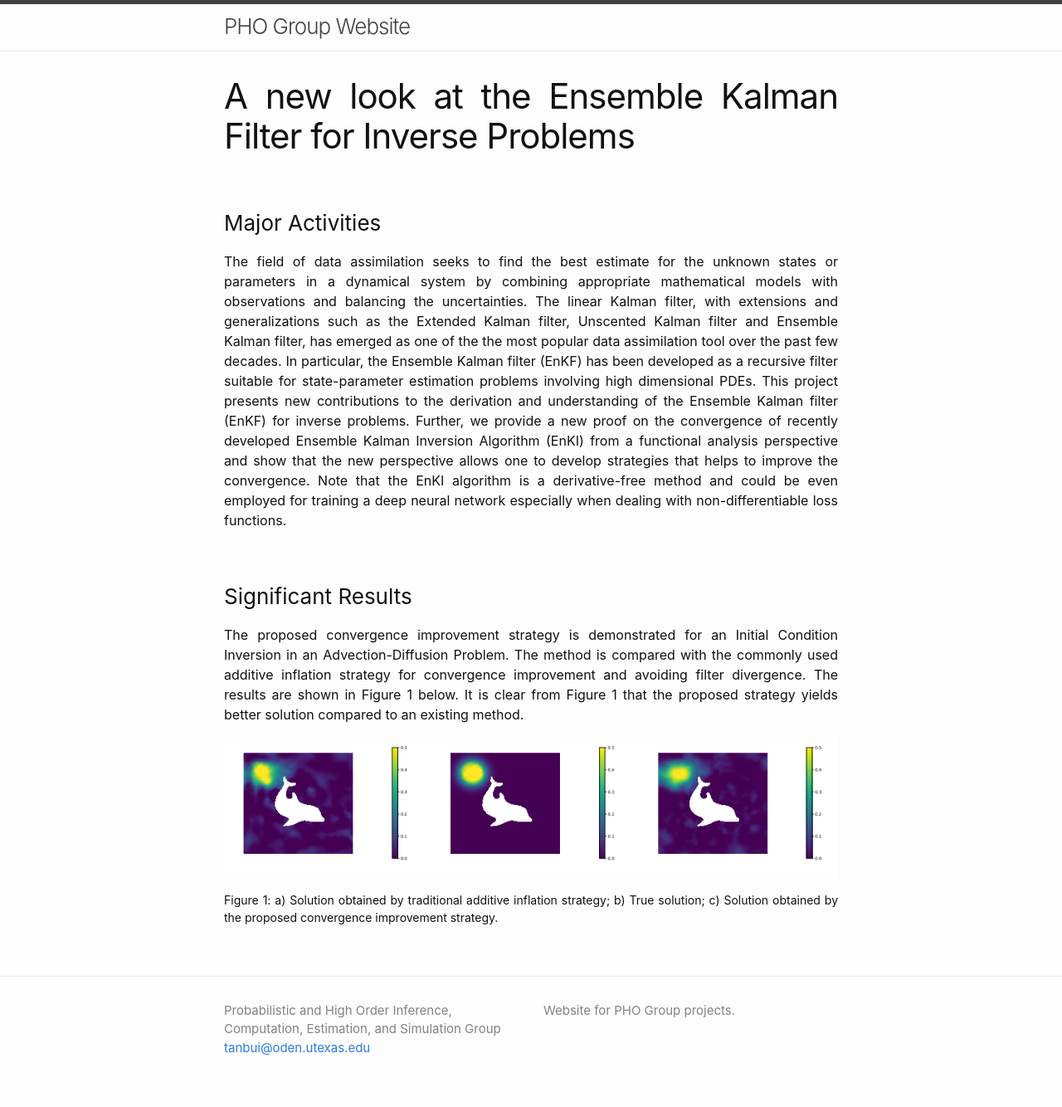
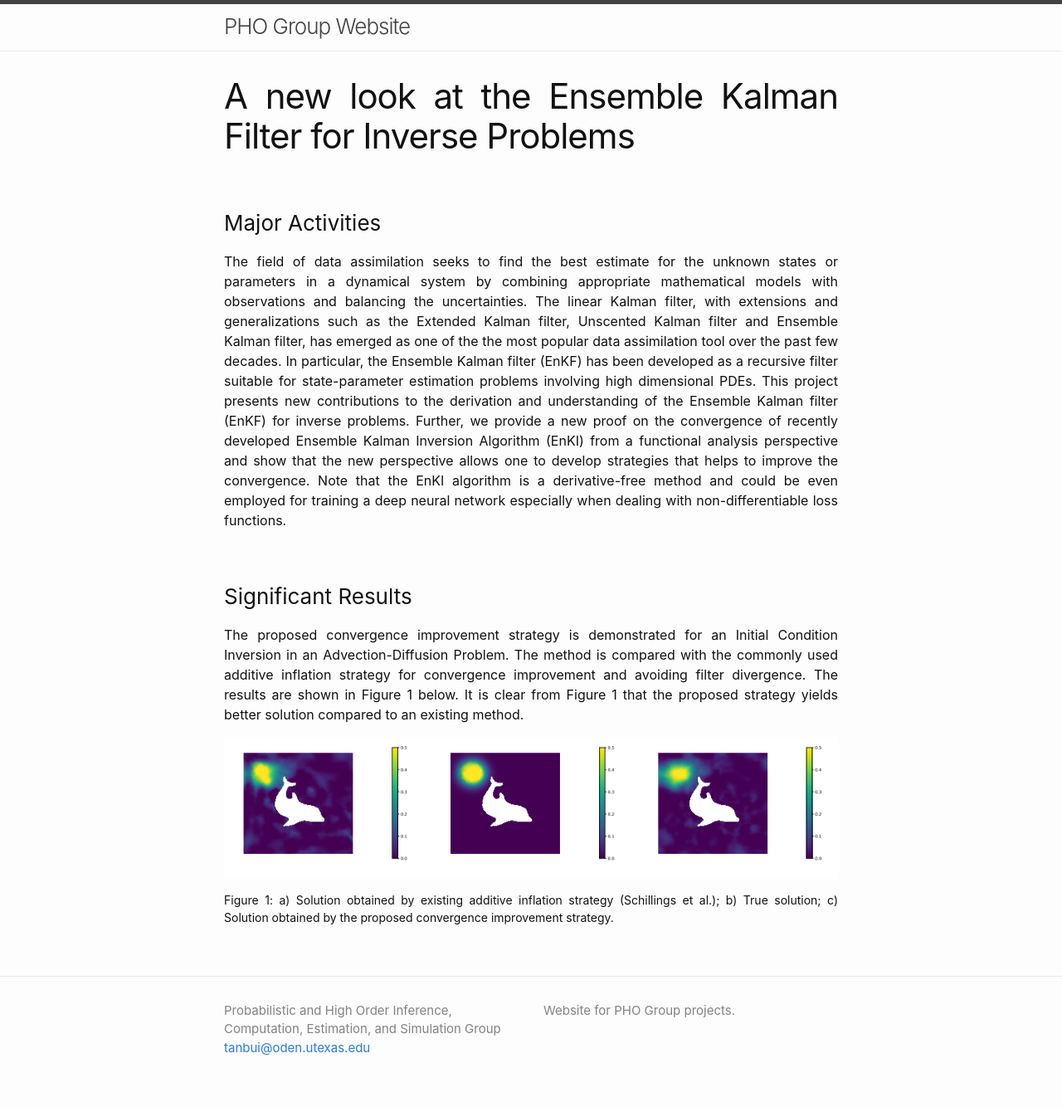
Before and after one commit to tscott-00/phogroup.github.io, a Jekyll site: the page built from nsf/EnKF.md, in a window 1280 px wide. Shown: the whole page at 83% size. Built offline with Jekyll 4.4.1, drawn with Linux system fonts in a browser that asks for light colours.

Commit message:
Update EnKF.md

```diff
--- a/nsf/EnKF.md
+++ b/nsf/EnKF.md
@@ -19,5 +19,5 @@ The proposed convergence improvement strategy is demonstrated for an Initial Con
 
 <p align="center">
 <img src="/assets/figures/Krish/enkf.png">
-<figcaption>Figure 1: a)  Solution obtained by traditional additive inflation strategy; b) True solution; c) Solution obtained by the proposed convergence improvement strategy.</figcaption>
+<figcaption>Figure 1: a)  Solution obtained by existing additive inflation strategy (Schillings et al.); b) True solution; c) Solution obtained by the proposed convergence improvement strategy.</figcaption>
 </p>
```
